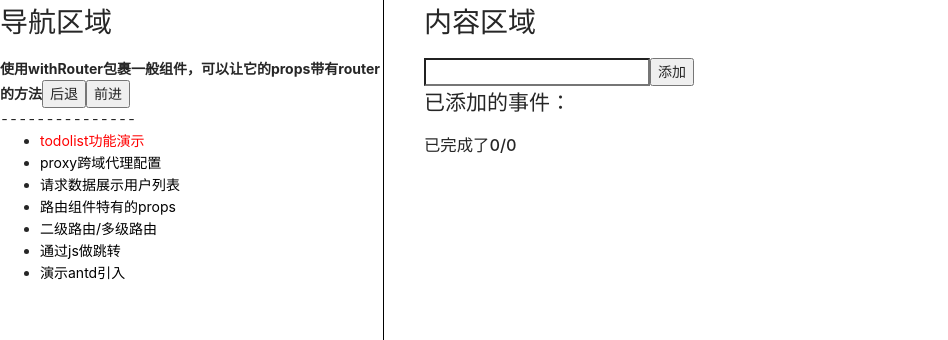
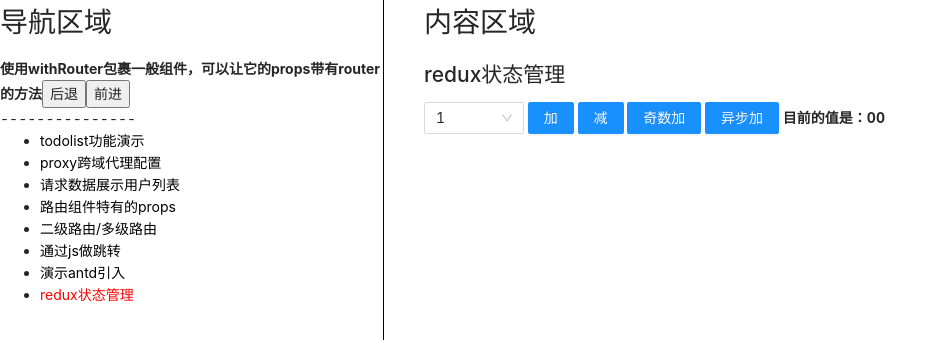
Before and after one commit to Bai-xiaoxiao/react-2021, a React (Create React App) app in the folder react_staging/: page /redux-demo in a window 1280 px wide. Before the commit this address led to /todo-list. Shown: the top 340 px of the page, without its empty margins (0-948 px from the left). Built offline with nearby package versions, Linux system fonts and the light colour scheme.

Commit message:
添加redux

```diff
--- a/react_staging/src/App.jsx
+++ b/react_staging/src/App.jsx
@@ -7,6 +7,7 @@ import RouterC from './pages/RouterC'
 import DoubleRoute from './pages/DoubleRoute'
 import JsJump from './pages/JsJump'
 import AntdDemo from './pages/AntdDemo'
+import reduxDemo from './pages/reduxDemo'
 import RouterHeader from './components/RouterHeader'
 /*
   Link组件类似于a标签，点击做跳转，默认是push跳转、
@@ -50,6 +51,7 @@ export default class App extends Component {
             <li><NavLink to="/double-route" className={AppCss['nav-link']} activeClassName={AppCss['active']}>二级路由/多级路由</NavLink></li>
             <li><NavLink to="/js-jump" className={AppCss['nav-link']} activeClassName={AppCss['active']}>通过js做跳转</NavLink></li>
             <li><NavLink to="/antd-demo" className={AppCss['nav-link']} activeClassName={AppCss['active']}>演示antd引入</NavLink></li>
+            <li><NavLink to="/redux-demo" className={AppCss['nav-link']} activeClassName={AppCss['active']}>redux状态管理</NavLink></li>
           </ul>
         </div>
 
@@ -72,6 +74,7 @@ export default class App extends Component {
             <Route path="/js-jump" component={JsJump} />
             {/* 演示antd引入 */}
             <Route path="/antd-demo" component={AntdDemo} />
+            <Route path="/redux-demo" component={reduxDemo} />
 
             {/*
             - 如果没有匹配到任何路由，重新向到这里
--- /dev/null
+++ b/react_staging/src/pages/reduxDemo/index.jsx
@@ -0,0 +1,69 @@
+import React, { Component } from 'react'
+import { Select } from 'antd';
+import { Button } from 'antd';
+import store from '../../redux'
+
+const { Option } = Select;
+
+export default class index extends Component {
+  state = {
+    selectNum: 1
+  }
+
+  componentDidMount() {
+    store.subscribe(() => {
+      this.setState({}); // 手动调用刷新
+    })
+  }
+
+  selectChange = (value) => {
+    this.setState({selectNum: value})
+  }
+
+  increment = () => {
+    let {selectNum} = this.state
+    store.dispatch({type: 'increment', num: selectNum})
+  }
+
+  decrement = () => {
+    let {selectNum} = this.state
+    store.dispatch({type: 'decrement', num: selectNum})
+  }
+
+  oddIncrement = () => {
+    let {selectNum} = this.state
+    if(selectNum % 2 !== 0) {
+      store.dispatch({type: 'increment', num: selectNum})
+    }
+  }
+
+  asyncIncrement = () => {
+    let {selectNum} = this.state
+    setTimeout(() => {
+      store.dispatch({type: 'increment', num: selectNum})
+    }, 1000);
+  }
+
+  render() {
+    return (
+      <div>
+        <h2>redux状态管理</h2>
+        <Select defaultValue={this.state.selectNum} onChange={this.selectChange} style={{width: 100}}>
+          <Option value={1}>1</Option>
+          <Option value={2}>2</Option>
+          <Option value={3}>3</Option>
+        </Select>
+        &nbsp;
+        <Button onClick={this.increment} type="primary">加</Button>
+        &nbsp;
+        <Button onClick={this.decrement} type="primary">减</Button>
+        &nbsp;
+        <Button onClick={this.oddIncrement} type="primary">奇数加</Button>
+        &nbsp;
+        <Button onClick={this.asyncIncrement} type="primary">异步加</Button>
+        &nbsp;
+        <b>目前的值是：{store.getState().count}{store.getState().b}</b>
+      </div>
+    )
+  }
+}
--- /dev/null
+++ b/react_staging/src/redux/index.js
@@ -0,0 +1,6 @@
+import {createStore} from 'redux'
+import changeCount from './reducers'
+
+const store = createStore(changeCount);
+
+export default store
--- /dev/null
+++ b/react_staging/src/redux/reducers.js
@@ -0,0 +1,34 @@
+import { combineReducers } from 'redux';
+
+const changeCount = (oldState = 0, action) => {
+  console.log(oldState, action);
+  const {type, num} = action
+  switch (type) {
+    case 'increment':
+      return oldState + num;
+    case 'decrement':
+      return oldState - num;
+    default:
+      return oldState;
+  }
+}
+
+const changeCount2 = (oldState = 0, action) => {
+  console.log(oldState, action);
+  const {type, num} = action
+  switch (type) {
+    case 'increment':
+      return oldState + num;
+    case 'decrement':
+      return oldState - num;
+    default:
+      return oldState;
+  }
+}
+
+const reducer = combineReducers({
+  count: changeCount,
+  b: changeCount2
+})
+
+export default reducer
```
